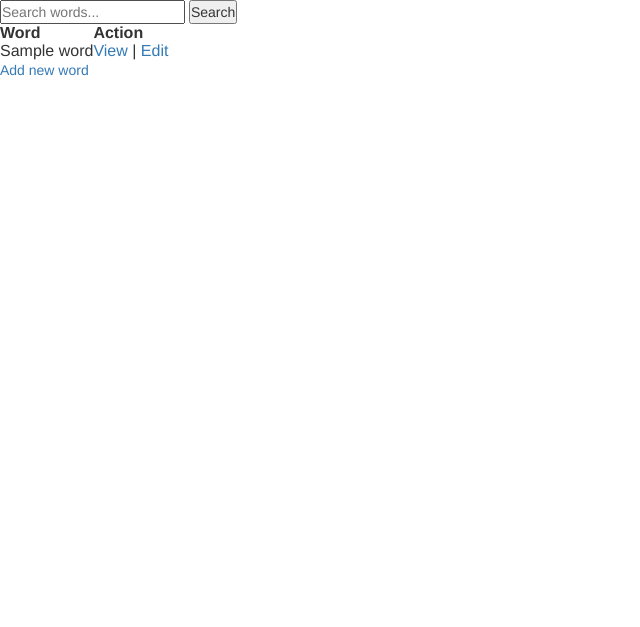
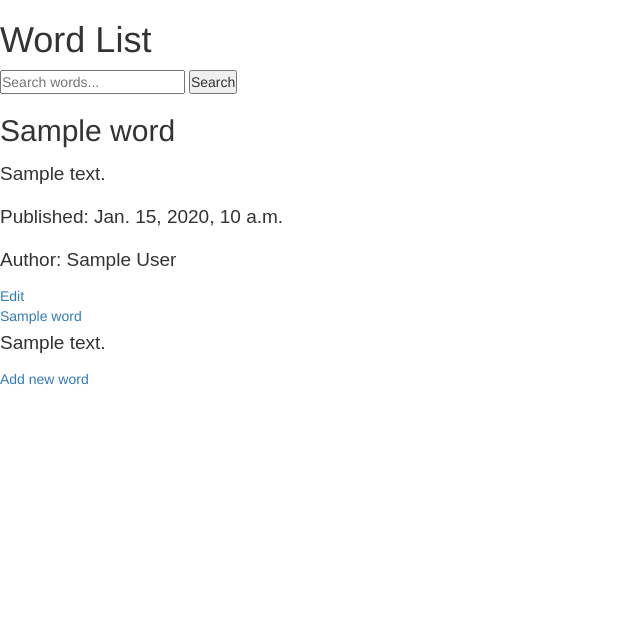
Before and after one commit to 1lufs/Dict, a Django app: template blog/templates/blog/blog.html in a window 1280 px wide. Shown: the top 627 px of the page, without its empty margins (0-640 px from the left). Before the commit the page ends 76 px from the top, so only its background shows below. Run offline with Django 4.2, Linux system fonts and the light colour scheme; the template is opened without the code that fills it: most values are stand-ins (such as "Sample title", 1, 10 or a date in 2020); some libraries are stand-ins or nearby versions.

Commit message:
Update blog.html

```diff
--- a/blog/templates/blog/blog.html
+++ b/blog/templates/blog/blog.html
@@ -1,35 +1,32 @@
 {% extends 'blog/base.html' %}
 
 {% block content %}
-<div class="search-box">
-    <form method="GET" action="">
-        <input type="text" name="q" placeholder="Search words..." value="{{ query|default:'' }}">
+    <h1>Word List</h1>
+
+    <!-- Добавляем поисковую форму -->
+    <form method="GET" action=".">
+        <input type="text" name="q" placeholder="Search words..." value="{{ query }}">
         <button type="submit">Search</button>
     </form>
-</div>
 
-<table>
-    <tr>
-        <th>Word</th>
-        <th>Action</th>
-    </tr>
-    {% for word in words %}
-    <tr>
-        <td>{{ word.word }}</td>
-        <td><a href="{% url 'word_detail' pk=word.pk %}">View</a> | <a href="{% url 'word_edit' pk=word.pk %}">Edit</a></td>
-    </tr>
-    {% if word == selected_word %}
-    <tr>
-        <td colspan="2">
-            <div class="word-detail">
-                <p>{{ word.description }}</p>
-                <small>Published: {{ word.publish_date }}</small>
-            </div>
-        </td>
-    </tr>
+    {% if word != -1 %}
+        <div class="word-detail">
+            <h2>{{ word.word }}</h2>
+            <p>{{ word.description }}</p>
+            <p>Published: {{ word.published_date }}</p>
+            <p>Author: {{ word.author }}</p>
+            <a href="{% url 'word_edit' pk=word.pk %}">Edit</a>
+        </div>
     {% endif %}
-    {% endfor %}
-</table>
 
-<a href="{% url 'word_new' %}" class="add-word-btn">Add new word</a>
+    <ul>
+        {% for word in words %}
+            <li>
+                <a href="{% url 'word_detail' pk=word.pk %}">{{ word.word }}</a>
+                <p>{{ word.description|truncatechars:50 }}</p>
+            </li>
+        {% endfor %}
+    </ul>
+
+    <a href="{% url 'word_new' %}">Add new word</a>
 {% endblock %}
```
